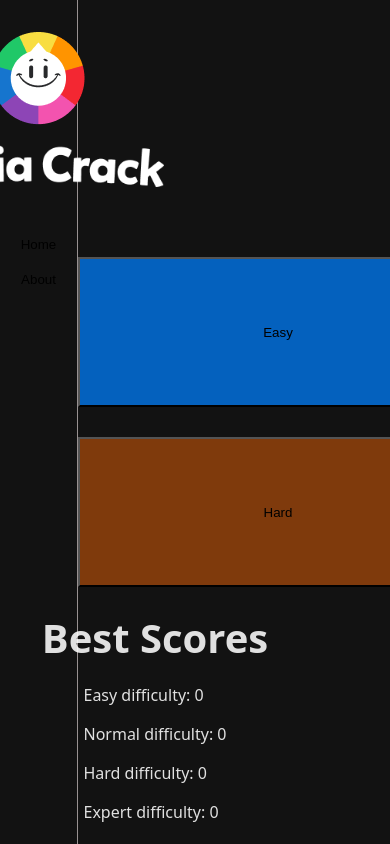
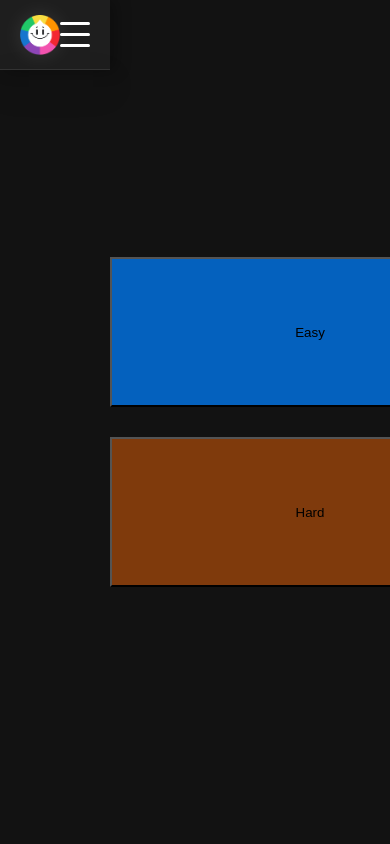
Before and after one commit to Bertolini-Victor/unq-ui-victor-hugo-bertolini-agaras-trabajo-final, a React (Vite) app: page / in a window 390 px wide. Built offline with nearby package versions, Linux system fonts and the light colour scheme.

Commit message:
done the navbar component with its responsive styles

```diff
--- a/src/components/navbar.css
+++ b/src/components/navbar.css
@@ -6,28 +6,50 @@
 }
 
 /*  General style of the navbar */
-.navBar{
+.navBar {
     height: 100vh;
-    width: 20%;
+    width: 280px;
+    min-width: 280px;
+    background-color: #1e1e1e;
     display: flex;
     flex-direction: column;
-    gap: 50px;
-    border-right: 1px solid #989191;
-    padding-top: 2rem;
+    justify-content: flex-start;
+    padding: 2rem 1.5rem;
+    border-right: 1px solid #333;
+    box-shadow: 5px 0 15px rgba(0,0,0,0.3);
+    z-index: 10;
+    gap: 20px;
+}
+
+.nav-links-container {
+    display: flex;
+    flex-direction: column;
+    flex: 1;
+    width: 100%;
 }
 
 /* Styles for the logos */
-.logos{
+.logos {
     display: flex;
     flex-direction: column;
-    justify-content: center;
     align-items: center;
-    width: 100%;
-    gap: 20px;
+    gap: 15px;
+    margin-bottom: 3rem;
+    transition: transform 0.3s ease;
+    cursor: pointer;
 }
 
-.logoName{
-    width: 250px;
+.logos:hover {
+    transform: scale(1.02);
+}
+
+.logoWilly {
+    width: 80px;
+    filter: drop-shadow(0 0 10px rgba(255,255,255,0.1));
+}
+
+.logoName {
+    width: 180px;
 }
 
 /* General Style for the navigation lists */
@@ -35,45 +57,166 @@ ul {
     list-style: none;
 }
 
-.ulNav{
+.ulNav {
     display: flex;
     flex-direction: column;
-    gap: 20px;
-    font-size: 20px;
+    gap: 15px;
+    width: 100%;
 }
 
-.ulNav button{
-    background: none;
-    border: none;
+.ulNav button {
+    background: transparent;
+    color: #aaa;
+    border: 1px solid transparent;
+    padding: 12px 20px;
+    font-size: 1.1rem;
+    font-weight: 600;
+    text-align: left;
+    border-radius: 12px;
+    transition: all 0.3s cubic-bezier(0.25, 0.8, 0.25, 1);
+    display: flex;
+    align-items: center;
+    gap: 10px;
+}
+
+.ulNav button:hover {
+    background-color: #2a2a2a;
+    color: #fff;
+    border-color: #444;
+    transform: translateX(5px);
+    box-shadow: -3px 0 0 #646cff;
     cursor: pointer;
 }
 
-.ulNav button:hover{
-    text-decoration: underline;
-    color: #035c79;
+/* Styles for the leaderboard */
+.scoreBoard {
+    background-color: #252525;
+    padding: 20px;
+    border-radius: 16px;
+    border: 1px solid #333;
+    margin-top: auto;
 }
 
-/* Styles for the leaderboard */
-.scoreBoard{
-    position: fixed;
-    bottom: 0;
-    left: 0;
-    padding-bottom: 20px;
-    display: flex;
-    flex-direction: column;
-    gap: 15px;
-    align-items: center;
-    width: 100%;
-    max-width: 310px;
-}
-
-h3{
-    font-size: 40px;
+.scoreBoard h3 {
+    font-size: 1.2rem;
+    color: #fff;
+    margin-bottom: 15px;
+    text-transform: uppercase;
+    letter-spacing: 1px;
+    text-align: center;
+    border-bottom: 2px solid #333;
+    padding-bottom: 10px;
 }
 
 .scoreList {
-    text-align: justify;
-    gap: 15px;
+    display: grid;
+    grid-template-columns: 1fr 1fr;
+    gap: 10px;
+    padding: 0;
+}
+
+.score-card {
     display: flex;
     flex-direction: column;
+    align-items: center;
+    justify-content: center;
+    background-color: #1a1a1a;
+    padding: 10px 5px;
+    border-radius: 8px;
+    border: 1px solid #333;
+    transition: transform 0.2s;
 }
+
+.score-card:hover {
+    transform: translateY(-2px);
+    border-color: #555;
+}
+
+.score-label {
+    font-size: 0.7rem;
+    text-transform: uppercase;
+    color: #888;
+    margin-bottom: 5px;
+    font-weight: bold;
+}
+
+.score-value {
+    font-size: 1.4rem;
+    font-weight: 800;
+    color: #fff;
+}
+
+.score-value.easy { color: #2ecc71; }
+.score-value.normal { color: #3498db; }
+.score-value.hard { color: #f39c12; }
+.score-value.extreme { color: #e74c3c; }
+
+/* Styles for the responsive layout */
+.hamburger {
+    display: none;
+    cursor: pointer;
+    width: 30px;
+    height: 25px;
+    flex-direction: column;
+    justify-content: space-between;
+    z-index: 20;
+}
+
+.bar {
+    display: block;
+    height: 3px;
+    width: 100%;
+    background-color: #fff;
+    border-radius: 3px;
+    transition: all 0.3s ease;
+}
+
+@media (max-width: 768px) {
+    .navBar {
+        width: 100%;
+        height: 70px;
+        min-width: auto;
+        flex-direction: column;
+        padding: 0 20px;
+        position: relative;
+        justify-content: center;
+        border-right: none;
+        border-bottom: 1px solid #333;
+        z-index: 1000;
+    }
+    .top-bar-mobile {
+        display: flex;
+        justify-content: space-between;
+        align-items: center;
+        width: 100%;
+        height: 100%;
+        background-color: #1e1e1e;
+        position: relative;
+        z-index: 1002;
+    }
+    .logos { flex-direction: row; margin-bottom: 0; gap: 10px; }
+    .logoWilly { width: 40px; }
+    .logoName { display: none; }
+    .hamburger { display: flex; }
+    .hamburger.active .bar:nth-child(1) { transform: translateY(11px) rotate(45deg); }
+    .hamburger.active .bar:nth-child(2) { opacity: 0; }
+    .hamburger.active .bar:nth-child(3) { transform: translateY(-11px) rotate(-45deg); }
+    .scoreBoard { display: none !important; }
+    .nav-links-container {
+        position: absolute;
+        top: 69px;
+        left: 0;
+        width: 100%;
+        background-color: #1e1e1e;
+        border-bottom: 1px solid #333;
+        overflow: hidden;
+        max-height: 0;
+        transition: max-height 0.4s cubic-bezier(0.25, 0.8, 0.25, 1);
+        display: flex;
+        flex-direction: column;
+        z-index: 1001;
+        box-shadow: 0 15px 30px rgba(0,0,0,0.5);
+    }
+    .navBar.open .nav-links-container { max-height: 300px; padding: 20px; box-shadow: 0 10px 20px rgba(0,0,0,0.5); }
+    .top-bar-mobile, .hamburger, .logos { user-select: none;  -webkit-user-select: none; }
+}
--- a/src/components/navbar.jsx
+++ b/src/components/navbar.jsx
@@ -6,17 +6,18 @@ import { useState, useEffect } from 'react';
 const Navbar = () => {
     const navigate = useNavigate();
 
+    const [isOpen, setIsOpen] = useState(false);
     const [easyScore, setEasyScore] = useState(() => {try { return Storage.getHighestScore('easy') || 0;} catch {return 0;}});
     const [normalScore, setNormalScore] = useState(() => {try {return Storage.getHighestScore('normal') || 0;} catch {return 0;}});
     const [hardScore, setHardScore] = useState(() => {try {return Storage.getHighestScore('hard') || 0;} catch {return 0;}});
-    const [expertScore, setExpertScore] = useState(() => {try {return Storage.getHighestScore('expert') || 0;} catch {return 0;}});
+    const [extremeScore, setExtremeScore] = useState(() => {try {return Storage.getHighestScore('extreme') || 0;} catch {return 0;}});
 
     useEffect(() => {
         const updateScores = () => {
             setEasyScore(Storage.getHighestScore('easy') || 0);
             setNormalScore(Storage.getHighestScore('normal') || 0);
             setHardScore(Storage.getHighestScore('hard') || 0);
-            setExpertScore(Storage.getHighestScore('expert') || 0);
+            setExtremeScore(Storage.getHighestScore('extreme') || 0);
         };
         window.addEventListener('scoreUpdated', updateScores);
         return () => {
@@ -31,25 +32,34 @@ const Navbar = () => {
     const handlerAbout = () => {
         navigate('/about');
     }
-
+    const toggleMenu = () => setIsOpen(!isOpen);
     return (
-        <nav className='navBar'>
-            <div className='logos'>
-                <img className= 'logoWilly' src="./web_menu_willy.png" alt="El logo de Willy" />
-                <img className= 'logoName' src="./web_menu_logo_en_dark.png" alt="El nombre de la pagina" />
+        <nav className={`navBar ${isOpen ? 'open' : ''}`}>
+            <div className='top-bar-mobile'>
+                <div className='logos' onClick={handlerHome}>
+                    <img className='logoWilly' src="/web_menu_willy.png" alt="Logo Willy" />
+                    <img className='logoName' src="/web_menu_logo_en_dark.png" alt="Logo Texto" />
+                </div>
+                <div className={`hamburger ${isOpen ? 'active' : ''}`} onClick={toggleMenu}>
+                    <span className="bar"></span>
+                    <span className="bar"></span>
+                    <span className="bar"></span>
+                </div>
             </div>
-            <ul className='ulNav'>
-                <button onClick={handlerHome}>Home</button>
-                <button onClick={handlerAbout}>About</button>
-            </ul>
-            <div className='scoreBoard'>
-                <h3>Best Scores</h3>
-                <ul className='scoreList'>
-                    <li>Easy difficulty: {easyScore}</li>
-                    <li>Normal difficulty: {normalScore}</li>
-                    <li>Hard difficulty: {hardScore}</li>
-                    <li>Expert difficulty: {expertScore}</li>
+            <div className='nav-links-container'>
+                <ul className='ulNav'>
+                    <button onClick={handlerHome}>Home</button>
+                    <button onClick={handlerAbout}>About</button>
                 </ul>
+                <div className='scoreBoard'>
+                    <h3>Best Scores</h3>
+                    <div className='scoreList'>
+                        <div className='score-card'><span className='score-label'>Easy</span><span className='score-value easy'>{easyScore}</span></div>
+                        <div className='score-card'><span className='score-label'>Normal</span><span className='score-value normal'>{normalScore}</span></div>
+                        <div className='score-card'><span className='score-label'>Hard</span><span className='score-value hard'>{hardScore}</span></div>
+                        <div className='score-card'><span className='score-label'>Extreme</span><span className='score-value extreme'>{extremeScore}</span></div>
+                    </div>
+                </div>
             </div>
         </nav>
     );
```
